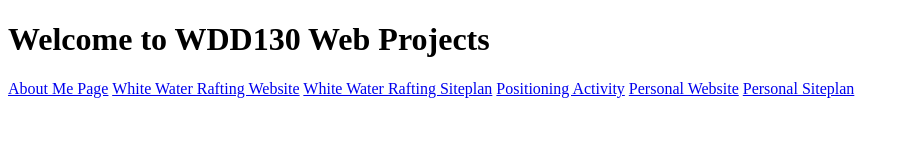
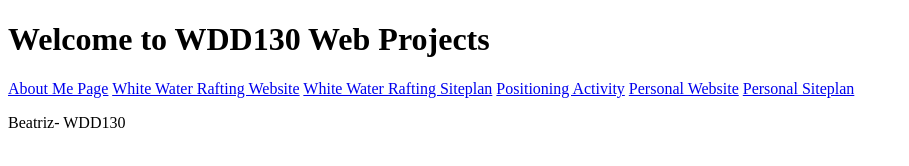
Before and after one commit to miranda-beatriz/wdd130, a plain HTML site: page index.html in a window 1280 px wide. Shown: the whole page, without its empty margins (0-909 px from the left). Drawn offline with Linux system fonts and the light colour scheme.

Commit message:
Added a paragraph to the home page

```diff
--- a/index.html
+++ b/index.html
@@ -15,5 +15,6 @@
     <a href="#">Personal Website</a>
     <a href="#">Personal Siteplan</a>
     </nav>
+    <p>Beatriz- WDD130</p>
 </body>
 </html>
```
